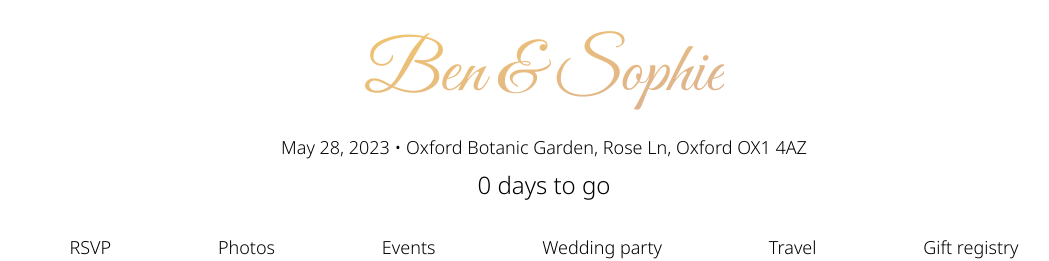
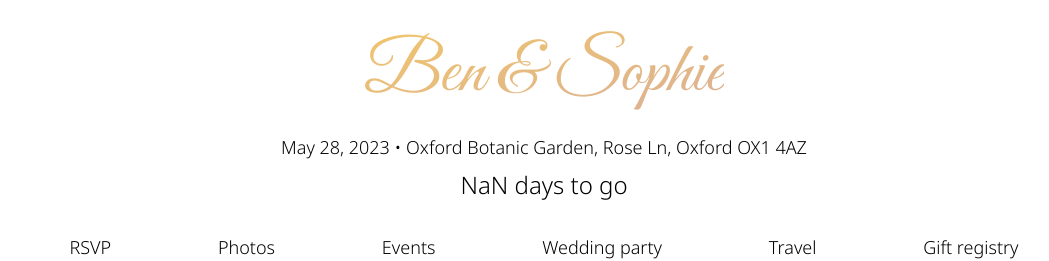
Before and after one commit to BenRutlandWeb/wedding-site, a Vue app: page / in a window 1280 px wide. Shown: the top 261 px of the page, without its empty margins (96-1145 px from the left). Built offline with nearby package versions, Linux system fonts and the light colour scheme.

Commit message:
added env

```diff
--- a/index.html
+++ b/index.html
@@ -5,7 +5,7 @@
   <meta charset="UTF-8" />
   <link rel="icon" type="image/svg+xml" href="/vite.svg" />
   <meta name="viewport" content="width=device-width, initial-scale=1.0" />
-  <title>Old, New, Borrowed, Boop</title>
+  <title>%VITE_APP_NAME%</title>
   <link rel="preconnect" href="https://fonts.googleapis.com">
   <link rel="preconnect" href="https://fonts.gstatic.com" crossorigin>
   <link href="https://fonts.googleapis.com/css2?family=Great+Vibes&family=Noto+Sans:wght@300&display=swap"
--- a/src/components/AppHeader.vue
+++ b/src/components/AppHeader.vue
@@ -1,5 +1,8 @@
 <script setup>
 import NavBar from './Navbar.vue';
+import { env } from '../helpers';
+
+const datetime = env('WEDDING_DATE');
 </script>
 
 <template>
@@ -9,10 +12,10 @@ import NavBar from './Navbar.vue';
             Ben & Sophie
         </RouterLink>
         <p>
-            <time datetime="2023-05-28">May 28, 2023</time> • Oxford Botanic Garden, Rose Ln, Oxford OX1 4AZ
+            <time :datetime="datetime">May 28, 2023</time> • Oxford Botanic Garden, Rose Ln, Oxford OX1 4AZ
         </p>
         <p>
-            <Countdown datetime="2023-05-28" class="block mt-2 mb-4 text-2xl" />
+            <Countdown :datetime="datetime" class="block mt-2 mb-4 text-2xl" />
         </p>
     </Wrapper>
     <Wrapper :is="NavBar" class="sticky top-0 border-b border-b-gold-start py-4 bg-white">
--- a/src/helpers.js
+++ b/src/helpers.js
@@ -11,7 +11,12 @@ const ONE_DECADE = ONE_YEAR * 10;
 const ONE_CENTURY = ONE_YEAR * 100;
 const ONE_MILLENNUIM = ONE_YEAR * 1000;
 
+function env(name) {
+    return import.meta.env[`VITE_${name}`];
+}
+
 export {
+    env,
     min,
     ceil,
     floor,
--- a/src/main.js
+++ b/src/main.js
@@ -2,13 +2,14 @@ import { createApp } from 'vue';
 import { createRouter, createWebHistory } from 'vue-router/auto';
 import './style.css';
 import App from './App.vue';
+import { env } from './helpers';
 
 const router = createRouter({
     history: createWebHistory(),
 });
 
 router.afterEach((to, from) => {
-    document.title = to.fullPath != '/' ? `${to.meta.title} | Old, New, Borrowed, Boop` : to.meta.title;
+    document.title = to.fullPath != '/' ? `${to.meta.title} | ${env('APP_NAME')}` : to.meta.title;
 });
 
 const app = createApp(App);
```
Also changed, not shown: 1 other file (tests, documents, lock files or other folders).
